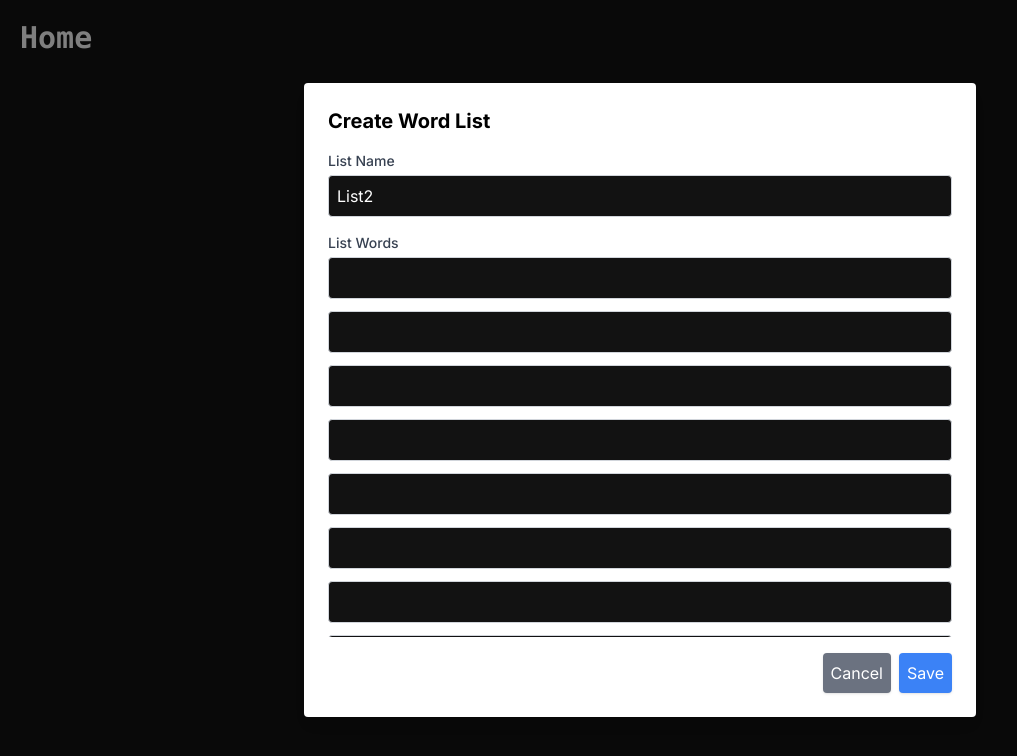
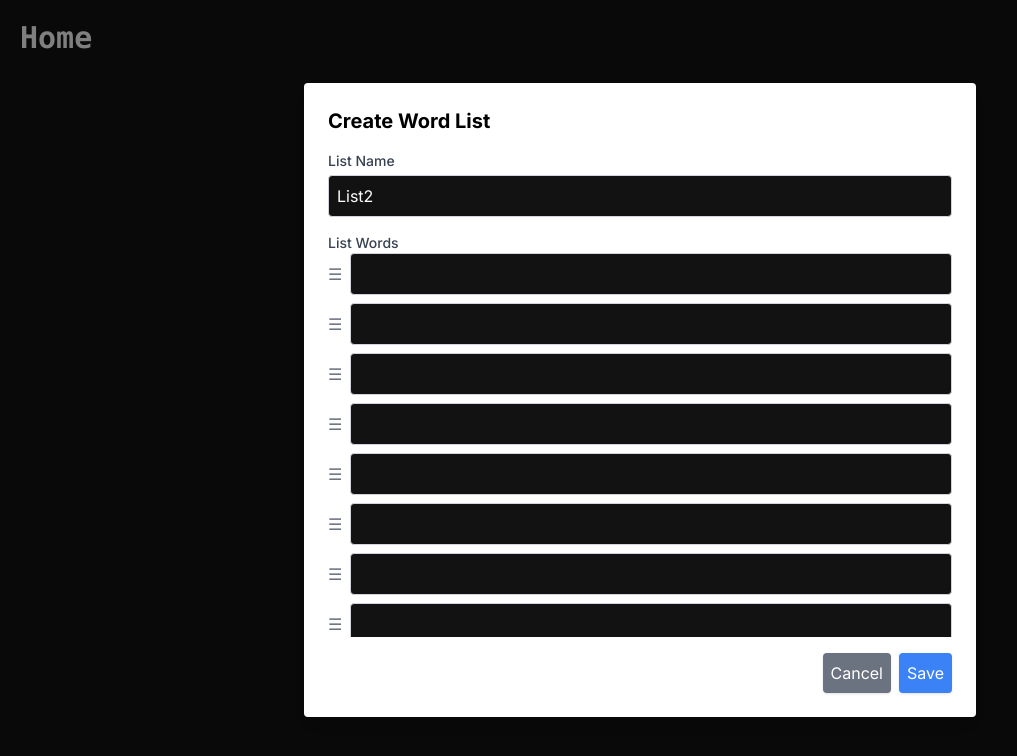
Before and after one commit to hadmacker/numbrella, a Next.js app: page /words/spelling in a window 1280 px wide. Both pictures are taken after a click on the button "Create word list". Shown: the top 756 px of the page, without its empty margins (0-1017 px from the left). Built offline with nearby package versions, Linux system fonts and the light colour scheme.

Commit message:
spelling drag and drop

```diff
--- a/app/words/spelling/page.tsx
+++ b/app/words/spelling/page.tsx
@@ -1,8 +1,11 @@
 'use client'
 
-import React, { useEffect, useState } from "react";
+import React, { useEffect, useRef, useState } from "react";
 import { useRouter } from 'next/navigation';
 import { PrettyChar } from '../../prettyChar';
+import { DndContext, closestCenter } from '@dnd-kit/core';
+import { arrayMove, SortableContext, useSortable, verticalListSortingStrategy } from '@dnd-kit/sortable';
+import { CSS } from '@dnd-kit/utilities';
 
 const MAX_WORD_LENGTH = 30;
 const MAX_LISTS = 8;
@@ -17,6 +20,42 @@ const Page = () => {
   const [listToDelete, setListToDelete] = useState<string | null>(null);
   const [listToEdit, setListToEdit] = useState<string | null>(null);
   const router = useRouter();
+  const scrollRef = useRef<HTMLDivElement>(null);
+  const inputRefs = useRef<(HTMLInputElement | null)[]>([]);
+  const focusedInputIndex = useRef<number | null>(null);
+
+  const SortableItem = ({ id, index, word, setNewListWords }) => {
+    const { attributes, listeners, setNodeRef, transform, transition } = useSortable({ id });
+
+    const style = {
+      transform: CSS.Transform.toString(transform),
+      transition,
+    };
+
+    return (
+      <div ref={setNodeRef} style={style} className="flex items-center mb-2">
+        <span {...attributes} {...listeners} className="cursor-grab mr-2 text-gray-500">☰</span>
+        <input
+          ref={(el) => (inputRefs.current[index] = el)}
+          type="text"
+          value={word}
+          onFocus={() => { focusedInputIndex.current = index; }}
+          onChange={(e) => {
+            const newWords = [...newListWords];
+            newWords[index] = e.target.value;
+            setNewListWords(newWords);
+          }}
+          className="p-2 border border-gray-300 rounded w-full"
+        />
+      </div>
+    );
+  };
+
+  useEffect(() => {
+    if (focusedInputIndex.current !== null && inputRefs.current[focusedInputIndex.current]) {
+      inputRefs.current[focusedInputIndex.current]?.focus();
+    }
+  }, [newListWords]);
 
   useEffect(() => {
     const storedLists = JSON.parse(localStorage.getItem('wordLists') || '[]');
@@ -89,6 +128,18 @@ const Page = () => {
     router.push(`/words/spelling/letsspell?level=${name}`);
   };
 
+  const handleDragEnd = (event) => {
+    const { active, over } = event;
+
+    if (active.id !== over.id) {
+      setNewListWords((items) => {
+        const oldIndex = items.indexOf(active.id);
+        const newIndex = items.indexOf(over.id);
+        return arrayMove(items, oldIndex, newIndex);
+      });
+    }
+  };
+
   return (
     <>
       <div className="flex flex-col items-center min-h-screen">
@@ -141,32 +192,18 @@ const Page = () => {
                 />
               </div>
               <div className="mb-4">
-                <label className="block text-sm font-medium text-gray-700">List Words</label>
-                <div className="max-h-96 overflow-y-auto">
-                  {newListWords.map((word, index) => (
-                    <input
-                      key={index}
-                      type="text"
-                      value={word}
-                      onChange={(e) => {
-                        const updatedWords = [...newListWords];
-                        updatedWords[index] = e.target.value;
-                        setNewListWords(updatedWords);
-                      }}
-                      className="mt-1 p-2 border border-gray-300 rounded w-full mb-2"
-                      maxLength={MAX_WORD_LENGTH}
-                    />
-                  ))}
-                  {newListWords.length < 20 && (
-                    <button
-                      onClick={() => setNewListWords([...newListWords, ''])}
-                      className="mt-2 p-2 bg-blue-500 rounded shadow text-white"
-                    >
-                      Add Word
-                    </button>
-                  )}
-                </div>
+              <label className="block text-sm font-medium text-gray-700">List Words</label>
+              <div className="max-h-96 overflow-y-auto" ref={scrollRef}>
+                {/* Wrap with DndContext */}
+                <DndContext collisionDetection={closestCenter} onDragEnd={handleDragEnd}>
+                  <SortableContext items={newListWords} strategy={verticalListSortingStrategy}>
+                    {newListWords.map((word, index) => (
+                      <SortableItem key={index} id={word} index={index} word={word} setNewListWords={setNewListWords} />
+                    ))}
+                  </SortableContext>
+                </DndContext>
               </div>
+            </div>
               <div className="flex justify-end">
                 <button
                   onClick={closeModal}
--- a/package.json
+++ b/package.json
@@ -10,6 +10,8 @@
     "lint": "next lint"
   },
   "dependencies": {
+    "@dnd-kit/core": "^6.3.1",
+    "@dnd-kit/sortable": "^10.0.0",
     "@types/node": "20.4.4",
     "@types/react": "18.2.15",
     "@types/react-dom": "18.2.7",
```
Also changed, not shown: 2 other files (tests, documents, lock files or other folders).
